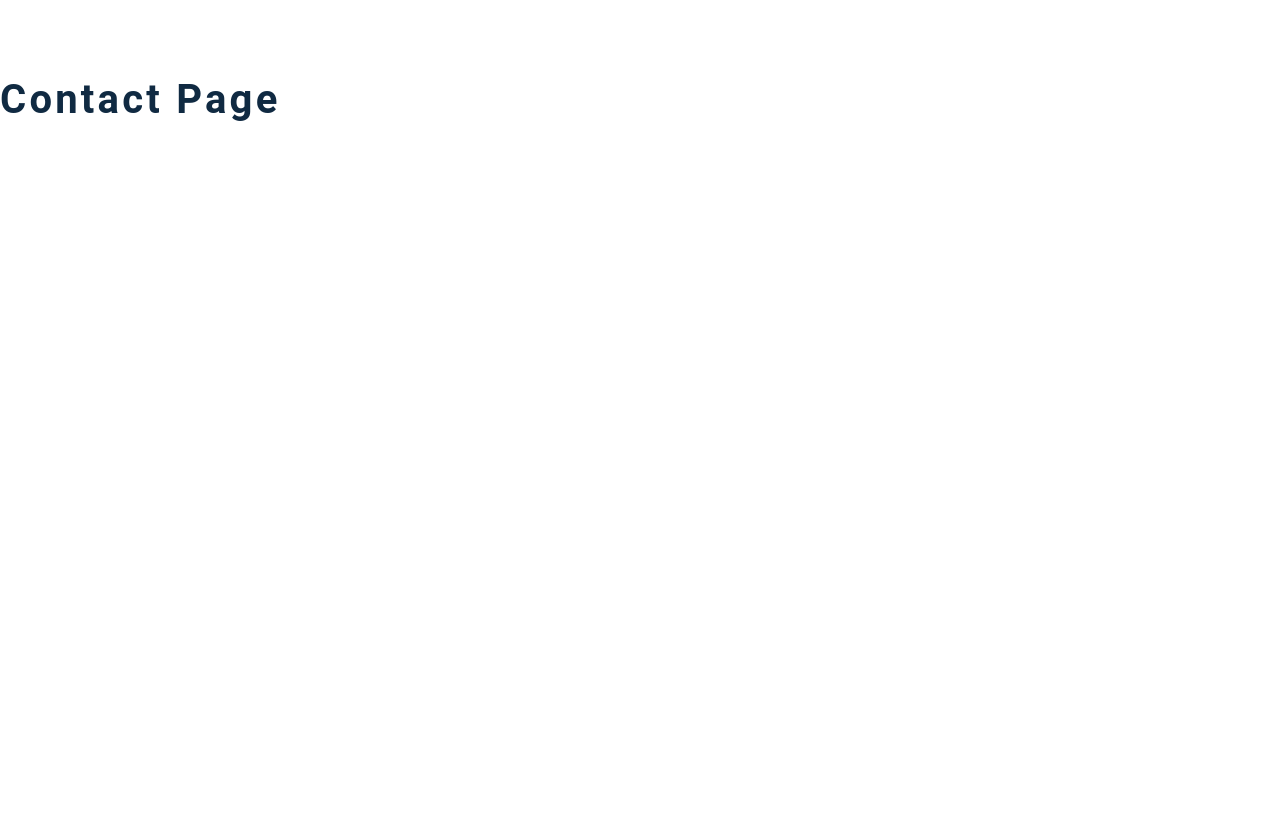
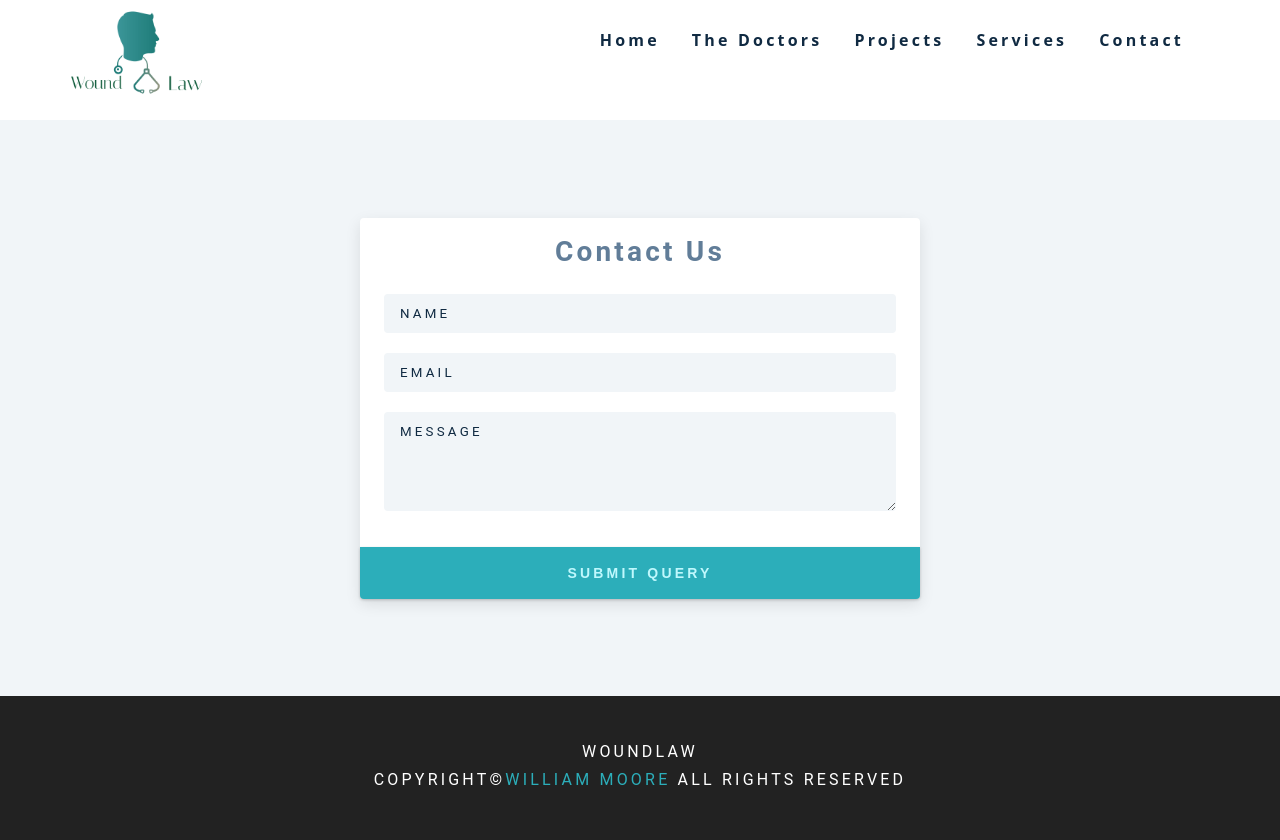
Before and after one commit to WilliamRMoore/WoundLawSite, a Gatsby site: page /contact in a window 1280 px wide. Before the commit the page ends 800 px from the top, so only its background shows below. Built offline with nearby package versions, Linux system fonts and the light colour scheme; Gatsby itself is replaced by a stand-in of ours.

Commit message:
added contact page

```diff
--- a/src/pages/contact.js
+++ b/src/pages/contact.js
@@ -2,7 +2,28 @@
 import Layout from "../components/Layout"
 
 const contact = () => {
-  return <h2>contact page</h2>
+  return <Layout>
+    <section className="contact-page">
+      <article className="contact-form">
+        <h3>Contact Us</h3>
+        <form>
+          <div className="form-group">
+            <input type="text" placeholder="name" className="form-control"/>
+            <input type="email" placeholder="email" className="form-control"/>
+            <textarea
+            name="message"
+            rows="5"
+            placeholder="message"
+            className="form-control">
+            </textarea>
+          </div>
+          <button type="submit" className="submit-btn btn">
+            Submit Query
+          </button>
+        </form>
+      </article>
+    </section>
+  </Layout>
 }
 
 export default contact
```
